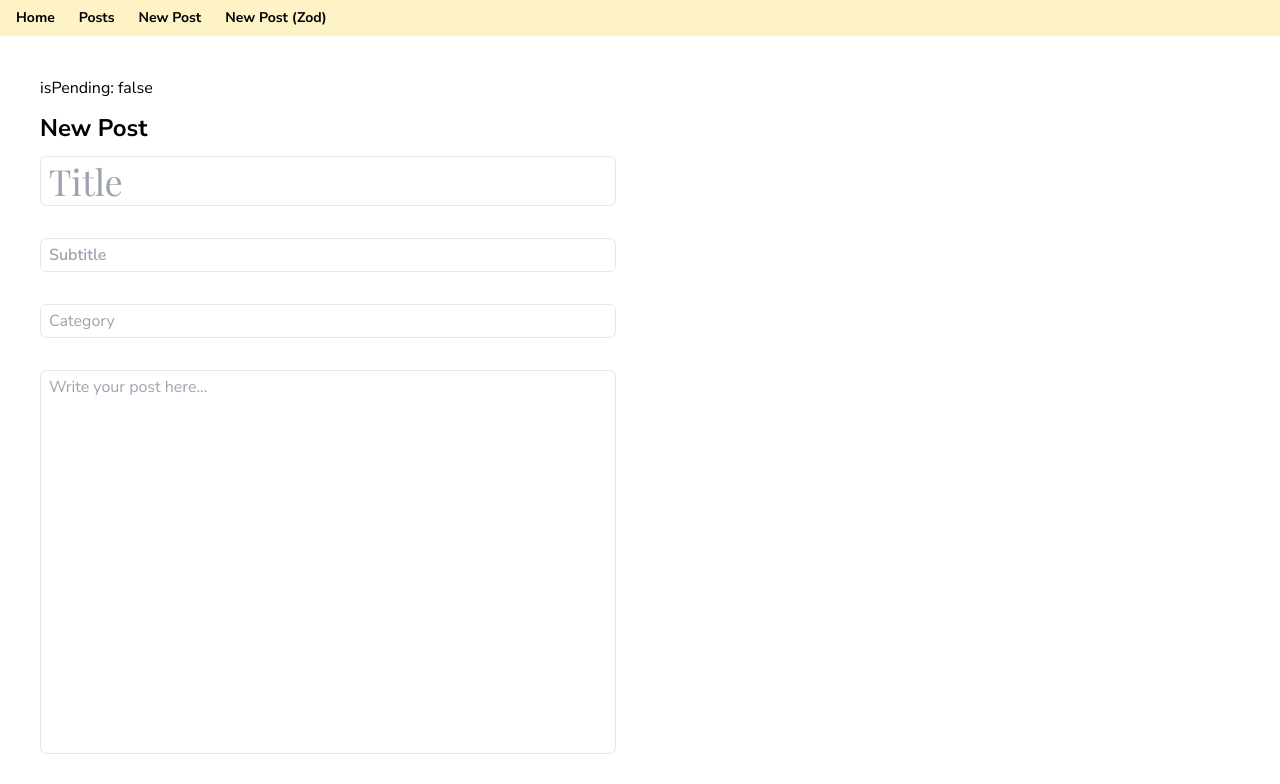
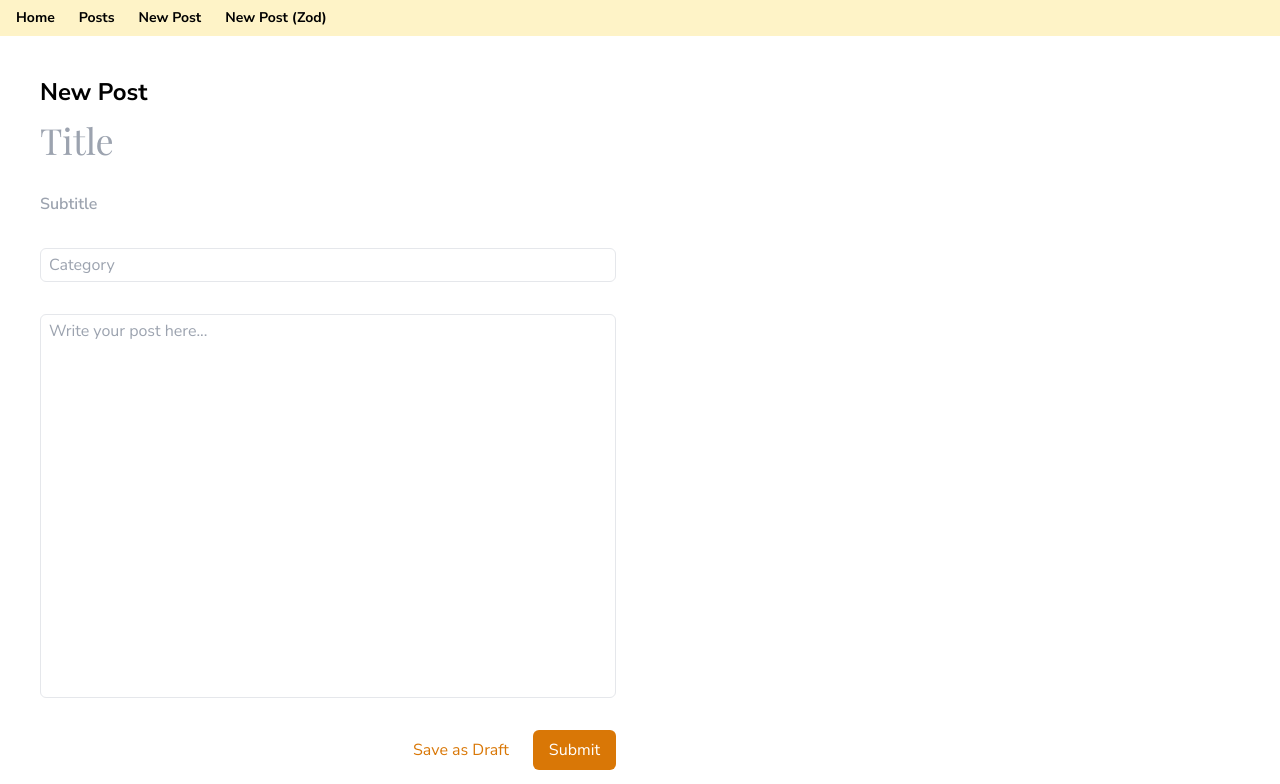
Before and after one commit to David-Howard-1/my-blog, a Next.js app: page /posts/create-zod in a window 1280 px wide. Shown: the top 784 px of the page. Built offline with nearby package versions, Linux system fonts and the light colour scheme; a web font is replaced by a local one.

Commit message:
reader's post page start

```diff
--- a/app/posts/[id]/page.tsx
+++ b/app/posts/[id]/page.tsx
@@ -1,5 +1,8 @@
-import React, { FC } from 'react';
-import { db } from '@/db';
+import React, { FC } from "react";
+import { db } from "@/db";
+import { postsTable, usersTable } from "@/db/schema";
+import { eq } from "drizzle-orm";
+import { playfair_dp } from "@/components/playfairDisplay";
 
 type PostPageProps = {
   params: {
@@ -8,11 +11,42 @@ type PostPageProps = {
 };
 
 const PostPage: FC<PostPageProps> = async ({ params }) => {
-  const post = db.query.postsTable.findFirst();
+  // Convert the params.id to a number for db selection
+  const id = Number(params.id);
+
+  // Fetch the post data from the database using the provided id
+  const postArray = await db
+    .select()
+    .from(postsTable)
+    .where(eq(postsTable.id, id));
+
+  const post = postArray[0];
+
+  const authorArray = await db
+    .select()
+    .from(usersTable)
+    .where(eq(usersTable.id, post.userId));
+
+  const author = authorArray[0];
 
   return (
     <div>
-      <h2>{params.id}</h2>
+      <div className='p-20'>
+        <h2
+          className={`${playfair_dp.className} text-7xl font-bold text-center mb-8`}
+        >
+          {post.title}
+        </h2>
+        <div className='flex text-sm justify-center items-center mb-5 uppercase'>
+          <p>
+            {post.createdAt} by{" "}
+            <p className='inline'>
+              {author.firstname} {author.lastname}
+            </p>
+          </p>
+        </div>
+        <h3 className='text-2xl text-center'>{post.subtitle}</h3>
+      </div>
     </div>
   );
 };
--- a/components/form/Form.tsx
+++ b/components/form/Form.tsx
@@ -1,13 +1,13 @@
-'use client';
+"use client";
 
-import { useForm } from 'react-hook-form';
-import { FormData, PostSchema } from '@/zod/types';
-import { zodResolver } from '@hookform/resolvers/zod';
-import FormField from './FormField';
-import { playfair_dp } from '../playfairDisplay';
-import { useInsertPostMutation } from '@/app/hooks/useInsertPostMutation';
-import toast from 'react-hot-toast';
-import { useRouter } from 'next/navigation';
+import { useForm } from "react-hook-form";
+import { FormData, PostSchema } from "@/zod/types";
+import { zodResolver } from "@hookform/resolvers/zod";
+import FormField from "./FormField";
+import { playfair_dp } from "../playfairDisplay";
+import { useInsertPostMutation } from "@/app/hooks/useInsertPostMutation";
+import toast from "react-hot-toast";
+import { useRouter } from "next/navigation";
 
 const Form = () => {
   const router = useRouter();
@@ -25,7 +25,7 @@ const Form = () => {
 
   const onSubmit = async (data: FormData) => {
     // Handle form submission
-    console.log('VALIDATED DATA: ', data);
+    console.log("VALIDATED DATA: ", data);
 
     const res = await toast.promise(
       mutateAsync({
@@ -36,9 +36,9 @@ const Form = () => {
         userId: 1,
       }),
       {
-        loading: 'Submitting Post...',
-        success: 'Post submitted successfully!',
-        error: 'Unable to submit Post',
+        loading: "Submitting Post...",
+        success: "Post submitted successfully!",
+        error: "Unable to submit Post",
       }
     );
 
@@ -49,49 +49,59 @@ const Form = () => {
 
   return (
     <form onSubmit={handleSubmit(onSubmit)}>
-      <div className="flex flex-col space-y-3 max-w-xl">
-        <div>isPending: {JSON.stringify(isPending)}</div>
-        <h2 className="font-bold text-2xl">New Post</h2>
+      <div className='flex flex-col space-y-3 max-w-xl'>
+        {/* <div>isPending: {JSON.stringify(isPending)}</div> */}
+        <h2 className='font-bold text-2xl'>New Post</h2>
         <FormField
-          name="title"
-          placeholder="Title"
-          type="text"
+          name='title'
+          placeholder='Title'
+          type='text'
           register={register}
           error={errors.title}
+          noStyle
           className={`${playfair_dp.className} text-4xl`}
         />
 
         <FormField
-          name="subtitle"
-          placeholder="Subtitle"
-          type="text"
+          name='subtitle'
+          placeholder='Subtitle'
+          type='text'
           register={register}
           error={errors.subtitle}
-          className="font-semibold"
+          noStyle
+          className='font-semibold'
         />
 
         <FormField
-          name="category"
-          placeholder="Category"
-          type="text"
+          name='category'
+          placeholder='Category'
+          type='text'
           register={register}
           error={errors.category}
         />
 
         <FormField
           textarea
-          name="content"
-          placeholder="Write your post here..."
-          type="text"
+          name='content'
+          placeholder='Write your post here...'
+          type='text'
           register={register}
           error={errors.content}
         />
-        <button
-          type="submit"
-          className="py-2 px-4 max-w-40 ml-auto text-white bg-amber-600 rounded-md hover:outline outline-amber-400 hover:outline-1 outline-offset-1 active:shadow-inner active:bg-amber-700/80 active:outline-offset-0"
-        >
-          Submit
-        </button>
+        <div className='space-x-2 ml-auto'>
+          <button
+            type='submit'
+            className='py-2 px-4 max-w-40 ml-auto text-amber-600  rounded-md hover:outline outline-amber-600 hover:outline-1 outline-offset-1 active:shadow-inner active:bg-amber-700/10 active:outline-offset-0'
+          >
+            Save as Draft
+          </button>
+          <button
+            type='submit'
+            className='py-2 px-4 max-w-40 ml-auto text-white bg-amber-600 rounded-md hover:outline outline-amber-400 hover:outline-1 outline-offset-1 active:shadow-inner active:bg-amber-700/80 active:outline-offset-0'
+          >
+            Submit
+          </button>
+        </div>
       </div>
     </form>
   );
--- a/components/form/FormField.tsx
+++ b/components/form/FormField.tsx
@@ -1,9 +1,10 @@
-import { FormFieldProps } from '@/zod/types';
-import React from 'react';
+import { FormFieldProps } from "@/zod/types";
+import React from "react";
 
 type TProps = FormFieldProps & {
   className?: string;
   textarea?: boolean;
+  noStyle?: boolean;
 };
 
 const FormField: React.FC<TProps> = ({
@@ -14,30 +15,34 @@ const FormField: React.FC<TProps> = ({
   valueAsNumber,
   error,
   className,
+  noStyle,
   textarea,
 }) => {
   return (
-    <div className="flex flex-col">
+    <div className='flex flex-col'>
       {!textarea ? (
         <input
           type={type}
           placeholder={placeholder}
           {...register(name, { valueAsNumber })}
-          className={`${className} rounded-md border p-1 px-2`}
+          className={`${className} ${
+            noStyle ? "" : "rounded-md border p-1 px-2"
+          }`}
         />
       ) : (
         <textarea
-          // type={type}
           placeholder={placeholder}
           {...register(name, { valueAsNumber })}
-          className={`${className} rounded-md border p-1 px-2 resize-none min-h-96`}
+          className={`${className} ${
+            noStyle ? "" : "rounded-md border p-1 px-2 resize-none min-h-96"
+          }`}
         />
       )}
 
       {error ? (
-        <span className="text-xs text-red-500 px-2 mt-1">{error.message}</span>
+        <span className='text-xs text-red-500 px-2 mt-1'>{error.message}</span>
       ) : (
-        <hr className="h-5 border-none" />
+        <hr className='h-5 border-none' />
       )}
     </div>
   );
--- a/db/schema.ts
+++ b/db/schema.ts
@@ -1,4 +1,5 @@
 import { sql } from "drizzle-orm";
+import { boolean } from "drizzle-orm/mysql-core";
 import { integer, sqliteTable, text } from "drizzle-orm/sqlite-core";
 
 export const usersTable = sqliteTable("users", {
@@ -15,6 +16,7 @@ export const postsTable = sqliteTable("posts", {
   subtitle: text("subtitle").notNull(),
   category: text("category").notNull(),
   content: text("content").notNull(),
+  isDraft: integer("draft_boolean"),
   userId: integer("user_id")
     .notNull()
     .references(() => usersTable.id, { onDelete: "cascade" }),
--- a/zod/types.ts
+++ b/zod/types.ts
@@ -6,6 +6,7 @@ export type FormData = {
   subtitle: string;
   category: string;
   content: string;
+  isDraft: number | null;
 };
 
 export type FormFieldProps = {
@@ -34,4 +35,5 @@ export const PostSchema: ZodType<FormData> = z.object({
     .min(1, { message: "Required" })
     .max(20, { message: "Must be 20 characters or less" }),
   content: z.string().min(1, { message: "Required" }),
+  isDraft: z.number().int().nullable(),
 });
```
